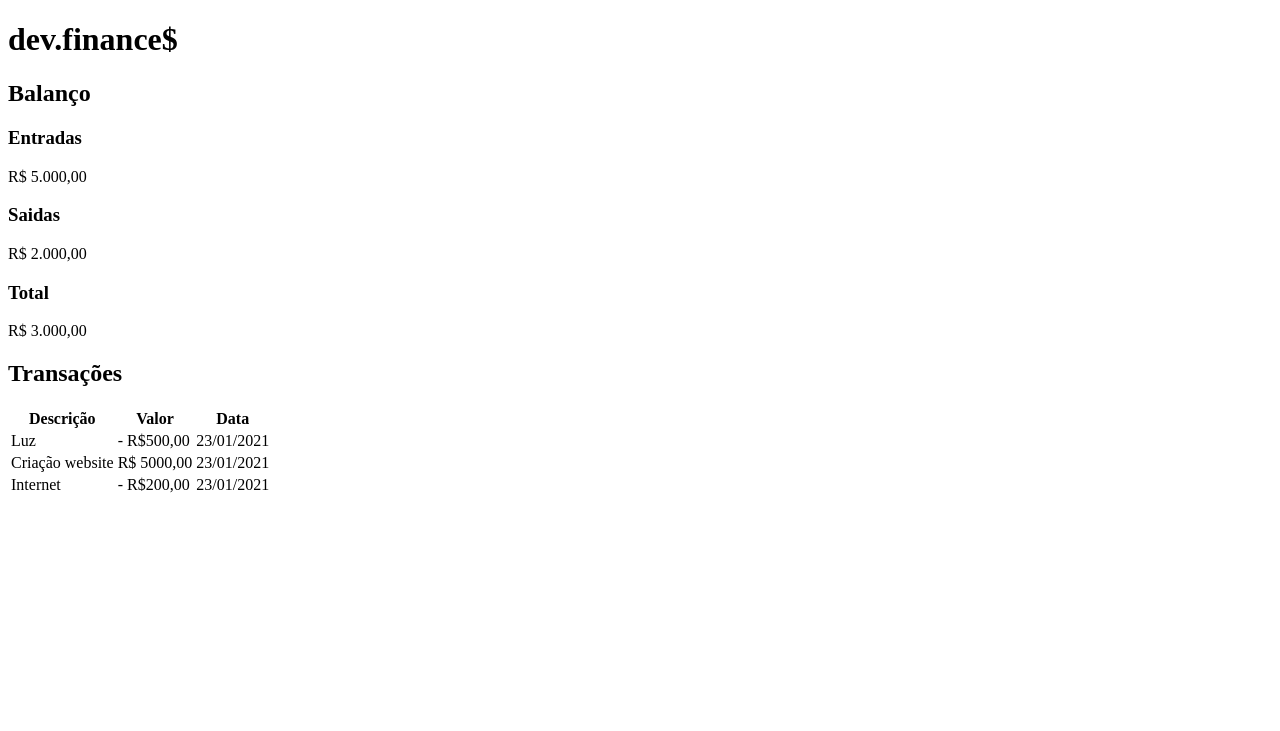
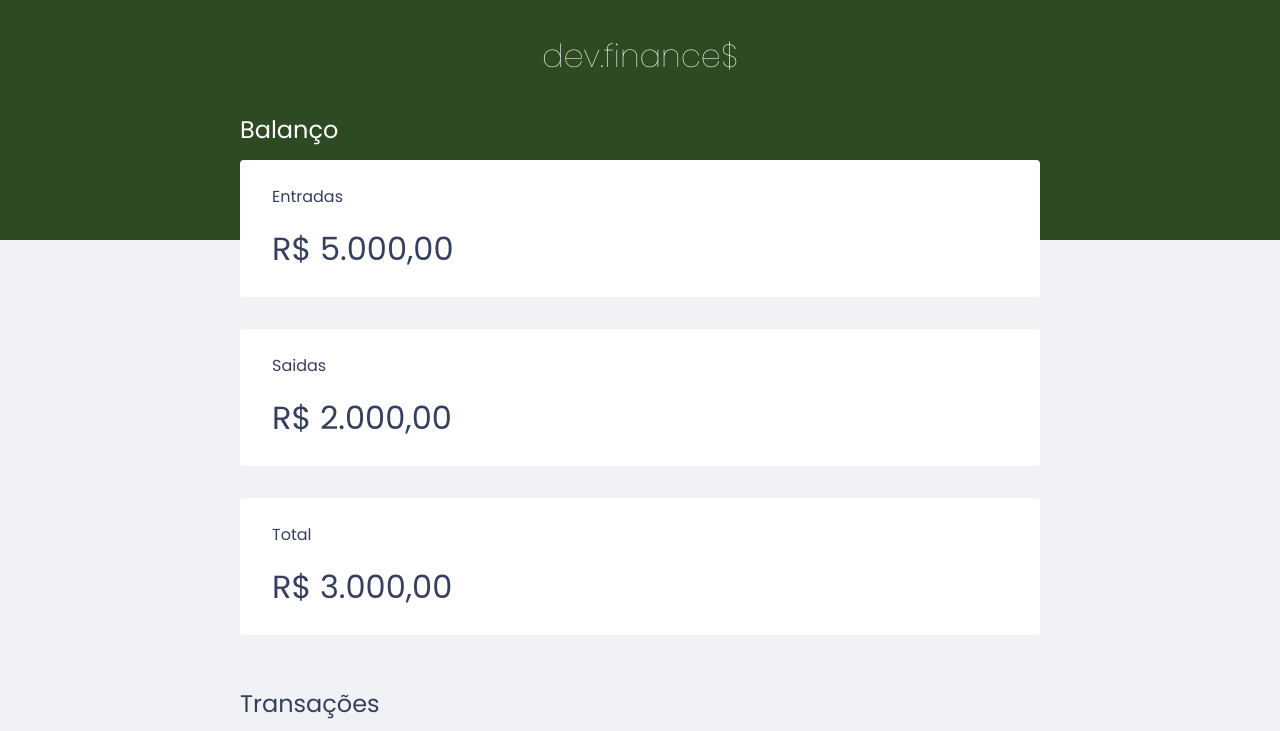
Before and after one commit to javi-domi/devfinances, a plain HTML site: page index.html in a window 1280 px wide. Shown: the top 731 px of the page. Drawn offline with Linux system fonts and the light colour scheme.

Commit message:
se agregaron atributos a elementos y estilos agregados

```diff
--- a/index.html
+++ b/index.html
@@ -5,13 +5,19 @@
     <meta charset="UTF-8" />
     <meta name="viewport" content="width=device-width, initial-scale=1.0" />
     <title>dev.finances</title>
+    <link rel="stylesheet" href="./styles.css">
+    <link
+        href="https://fonts.googleapis.com/css?family=Poppins:100,100italic,200,200italic,300,300italic,regular,italic,500,500italic,600,600italic,700,700italic,800,800italic,900,900italic"
+        rel="stylesheet" />
 </head>
 
 <body>
+    <!--Header-->
     <header>
         <h1 id="logo">dev.finance$</h1>
     </header>
-    <main>
+    <!--Main-->
+    <main class="container">
         <section id="balance">
             <h2>Balanço</h2>
             <div class="card">
@@ -22,7 +28,7 @@
                 <h3>Saidas</h3>
                 <p>R$ 2.000,00</p>
             </div>
-            <div class="card">
+            <div class="card  class=" description"total">
                 <h3>Total</h3>
                 <p>R$ 3.000,00</p>
             </div>
@@ -39,24 +45,27 @@
                 </thead>
                 <tbody>
                     <tr>
-                        <td>Luz</td>
-                        <td>- R$500,00</td>
-                        <td>23/01/2021</td>
+                        <td class="description">Luz</td>
+                        <td class="expenses">- R$500,00</td>
+                        <td class="date">23/01/2021</td>
                     </tr>
                     <tr>
-                        <td>Criação website</td>
-                        <td>R$ 5000,00</td>
-                        <td>23/01/2021</td>
+                        <td class="description">Criação website</td>
+                        <td class="income">R$ 5000,00</td>
+                        <td class="date">23/01/2021</td>
                     </tr>
                     <tr>
-                        <td>Internet</td>
-                        <td>- R$200,00</td>
-                        <td>23/01/2021</td>
+                        <td class="description">Internet</td>
+                        <td class="expenses">- R$200,00</td>
+                        <td class="date">23/01/2021</td>
                     </tr>
                 </tbody>
             </table>
         </section>
     </main>
+    <footer>
+        <p>dev.finance$</p>
+    </footer>
 </body>
 
 </html>
--- /dev/null
+++ b/styles.css
@@ -0,0 +1,100 @@
+@import url(https://fonts.googleapis.com/css?family=Poppins:100,100italic,200,200italic,300,300italic,regular,italic,500,500italic,600,600italic,700,700italic,800,800italic,900,900italic);
+:root {
+  --dark-blue: #363f5f;
+}
+* {
+  margin: 0;
+  padding: 0;
+  box-sizing: 0;
+}
+h2 {
+  margin-top: 3.2rem;
+  margin-bottom: 0.8rem;
+  color: var(--dark-blue);
+  font-weight: 400;
+}
+body {
+  background: #f0f2f5;
+  font-family: "Poppins", sans-serif;
+}
+.container {
+  width: min(90vw, 800px);
+  margin: auto;
+}
+header {
+  background: #2d4a22;
+  padding: 2rem 0 10rem;
+  text-align: center;
+}
+#logo {
+  color: #fff;
+  font-weight: 100;
+}
+#balance {
+  margin-top: -8rem;
+}
+#balance h2 {
+  color: white;
+  margin-top: 0%;
+}
+.card {
+  background: white;
+  padding: 1.5rem 2rem;
+  border-radius: 0.25rem;
+  margin-bottom: 2rem;
+  color: var(--dark-blue);
+}
+.card h3 {
+  font-weight: 400;
+  font-size: 1rem;
+}
+.card p {
+  font-size: 2rem;
+  line-height: 3rem;
+  margin-top: 1rem;
+}
+.card.total {
+  background: #49aa26;
+  color: white;
+}
+#data-table {
+  width: 100%;
+  border-spacing: 0 0.5rem;
+  color: var(--dark-blue);
+}
+table td {
+  background: white;
+  padding: 1rem 2rem;
+  font-weight: 400;
+}
+table th {
+  background: white;
+  font-weight: 400;
+  padding: 1rem 2rem;
+  text-align: left;
+}
+table tbody tr {
+  opacity: 0.7;
+}
+table tbody tr:hover {
+  opacity: 1;
+}
+table thead tr th:first-child,
+table tbody tr td:first-child {
+  border-radius: 0.25rem;
+}
+td.description {
+  color: var(--dark-blue);
+}
+td.income {
+  color: #12a454;
+}
+td.expenses {
+  color: #e92929;
+}
+footer {
+  text-align: center;
+  padding: 4rem 0 2rem;
+  color: var(--dark-blue);
+  opacity: 0.6;
+}
```
